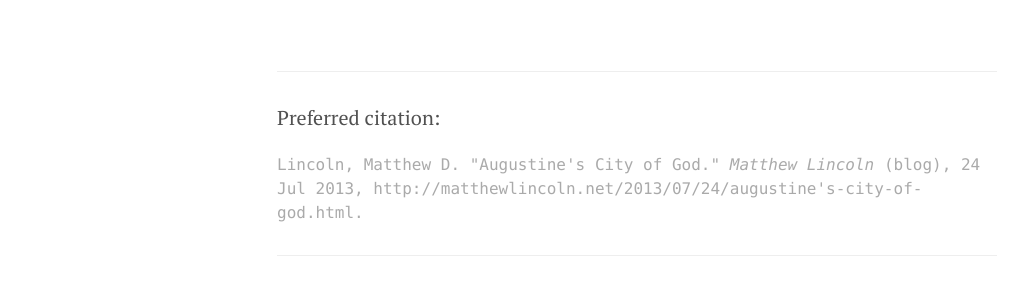
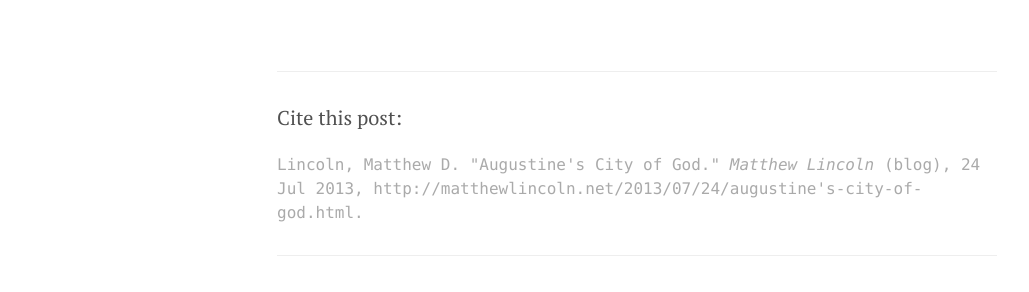
Before and after one commit to mdlincoln/mdlincoln.github.io, a Jekyll site: the page built from _posts/2013-07-24-augustine's-city-of-god.md, in a window 1280 px wide. Shown: the part 453-745 px from the top of the page, without its empty margins (3-1032 px from the left). Built offline with Jekyll 4.4.1, drawn with Linux system fonts in a browser that asks for light colours; nearby versions of some CDN libraries; comment, search, counter and statistics services are not loaded.

Commit message:
change citation wording

```diff
--- a/_layouts/post.html
+++ b/_layouts/post.html
@@ -11,7 +11,7 @@ layout: default
 </div>
 
 <hr/>
-<p>Preferred citation:</p>
+<p>Cite this post:</p>
 <p class="citation">{% include citation.html %}</p>
 <hr/>
 
```
